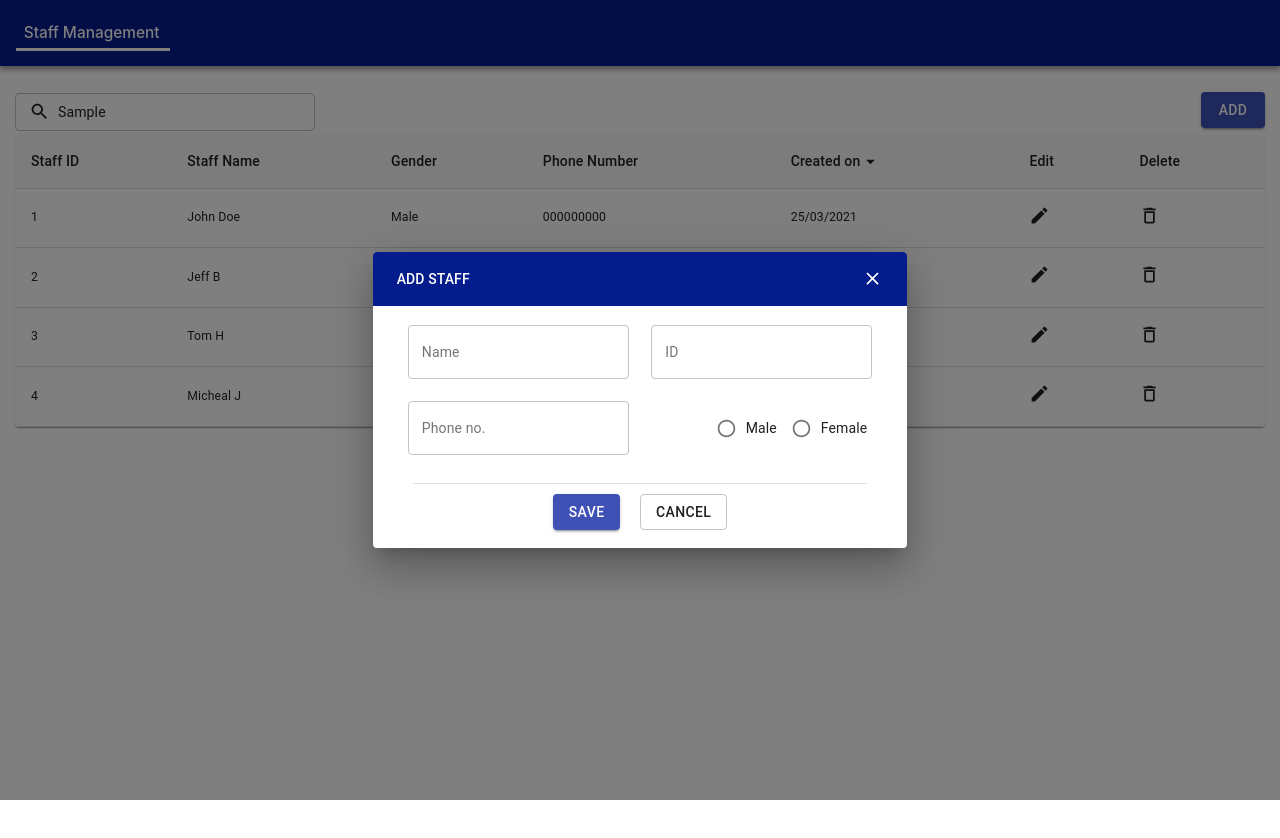
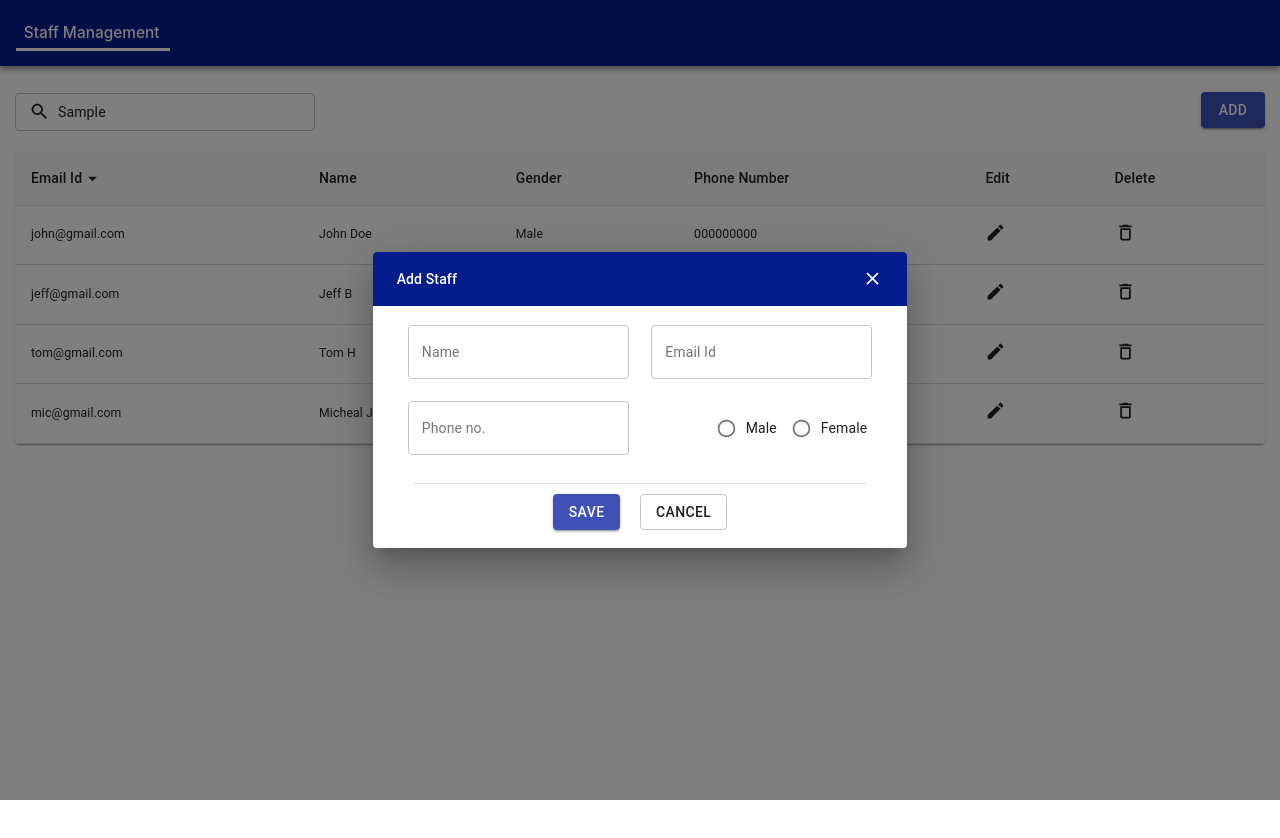
Before and after one commit to DivyaSampath04/React-practice, a React (Create React App) app: page / in a window 1280 px wide. Both pictures are taken after typing "Sample" into the empty fields and a click on the button "ADD". Shown: the top 838 px of the page. Built offline with nearby package versions, Linux system fonts and the light colour scheme.

Commit message:
changed id to email id

```diff
--- a/src/pages/StaffManagement/AddStaff/AddStaff.jsx
+++ b/src/pages/StaffManagement/AddStaff/AddStaff.jsx
@@ -8,6 +8,7 @@ import {
   Radio,
   Divider,
   Button,
+  RadioGroup
 } from "@material-ui/core";
 import "./AddStaff.css";
 import CloseIcon from "@material-ui/icons/Close";
@@ -19,7 +20,7 @@ class AddStaff extends React.Component {
         <Dialog open={this.props.data.add_open}>
           <DialogTitle className="add-staff-title">
             <div className="flex-space-between">
-              <p className="pop-title">ADD STAFF</p>
+              <p className="pop-title">{this.props.data.title}</p>
               <CloseIcon
                 className="icon-style"
                 style={{ color: "white" }}
@@ -31,6 +32,7 @@ class AddStaff extends React.Component {
             <div>
               <div className="flex-space-between">
                 <TextField
+                  autoComplete = "off"
                   className="input-field"
                   label="Name"
                   variant="outlined"
@@ -39,8 +41,9 @@ class AddStaff extends React.Component {
                   onChange={(event) => this.props.handleChange(event)}
                 />
                 <TextField
+                  autoComplete = "off"
                   className="input-field"
-                  label="ID"
+                  label="Email Id"
                   variant="outlined"
                   name="id"
                   value={this.props.data.id}
@@ -49,6 +52,7 @@ class AddStaff extends React.Component {
               </div>
               <div className="flex-space-between">
                 <TextField
+                  autoComplete = "off"
                   className="input-field"
                   label="Phone no."
                   variant="outlined"
@@ -57,16 +61,10 @@ class AddStaff extends React.Component {
                   onChange={(event) => this.props.handleChange(event)}
                 />
                 <div>
-                  <FormControlLabel
-                    value="Male"
-                    control={<Radio color="primary" />}
-                    label="Male"
-                  />
-                  <FormControlLabel
-                    value="Female"
-                    control={<Radio color="primary" />}
-                    label="Female"
-                  />
+                <RadioGroup row  name="gender" defaultValue={this.props.data.gender} onChange={(event) => this.props.handleChange(event)}>
+                    <FormControlLabel defaultChecked={this.props.data.gender === 'Male'} value="Male" control={<Radio />} label="Male" />
+                    <FormControlLabel defaultChecked={this.props.data.gender === 'Female'} value="Female" control={<Radio />} label="Female" />
+                  </RadioGroup>
                 </div>
               </div>
               <br />
--- a/src/pages/StaffManagement/StaffManagement.js
+++ b/src/pages/StaffManagement/StaffManagement.js
@@ -19,6 +19,7 @@ class StaffManagement extends React.Component {
     gender: "",
     action: "",
     ref: "",
+    title : ""
   };
   componentDidMount = () => {
     this.setState({
@@ -37,6 +38,7 @@ class StaffManagement extends React.Component {
         name: this.state.name,
         phone: this.state.phone,
         gender: this.state.gender,
+
       };
       staff_data_copy.push(new_data);
     } else {
@@ -45,6 +47,7 @@ class StaffManagement extends React.Component {
         name: this.state.name,
         phone: this.state.phone,
         gender: this.state.gender,
+
       };
     }
     this.setState({ add_open: false, staff_data: staff_data_copy });
@@ -52,8 +55,9 @@ class StaffManagement extends React.Component {
   openPopup = (action, id, ref) => {
     this.setState({ add_open: true, action: action, ref: ref });
     if (action === "add") {
-      this.setState({ id: "", name: "", phone: "", gender: "" });
+      this.setState({ id: "", name: "", phone: "", gender: "" ,title : 'Add Staff'});
     } else {
+      this.setState({title : 'Edit Staff'})
       config.staff_data.forEach((data) => {
         id === data.id &&
           this.setState({
@@ -61,6 +65,7 @@ class StaffManagement extends React.Component {
             name: data.name,
             phone: data.phone,
             gender: data.gender,
+
           });
       });
     }
@@ -88,6 +93,7 @@ class StaffManagement extends React.Component {
               Add
             </Button>
           </div>
+          <br />
           <TableContainer component={Paper}>
             <Table stickyHeader aria-label="customized table">
               <TableHeader data={this.state.staff_header} />
@@ -105,6 +111,7 @@ class StaffManagement extends React.Component {
           saveChanges={this.saveChanges}
           cancelChanges={this.cancelChanges}
           closePopup={this.closePopup}
+
         />
       </div>
     );
--- a/src/pages/StaffManagement/StaffTable/TableData/TableData.jsx
+++ b/src/pages/StaffManagement/StaffTable/TableData/TableData.jsx
@@ -15,7 +15,6 @@ class TableData extends React.Component {
                 <TableCell>{dt.name}</TableCell>
                 <TableCell>{dt.gender}</TableCell>
                 <TableCell>{dt.phone}</TableCell>
-                <TableCell>{dt.created}</TableCell>
                 <TableCell>
                   <EditIcon
                     className="icon-style"
--- a/src/utils/config.js
+++ b/src/utils/config.js
@@ -1,40 +1,39 @@
 export const staff_header = [
-  { name: "Staff ID", sort_order: true, sort_icon: false },
-  { name: "Staff Name", sort_order: true, sort_icon: false },
+  { name: "Email Id", sort_order: false, sort_icon: true },
+  { name: "Name", sort_order: true, sort_icon: false },
   { name: "Gender", sort_order: true, sort_icon: false },
   { name: "Phone Number", sort_order: true, sort_icon: false },
-  { name: "Created on", sort_order: false, sort_icon: true },
   { name: "Edit" },
   { name: "Delete"},
 ];
 export const staff_data = [
   {
-    id: "1",
+    id: "john@gmail.com",
     name: "John Doe",
     gender: "Male",
     phone: "000000000",
-    created : "25/03/2021"
+
   },
   {
-    id: "2",
+    id: "jeff@gmail.com",
     name: "Jeff B",
     gender: "Male",
     phone: "000000000",
-    created : "25/03/2021"
+
   },
   {
-    id: "3",
+    id: "tom@gmail.com",
     name: "Tom H",
     gender: "Male",
     phone: "000000000",
-    created : "25/03/2021"
+
   },
   {
-    id: "4",
+    id: "mic@gmail.com",
     name: "Micheal J",
     gender: "Male",
     phone: "000000000",
-    created : "25/03/2021"
+
   },
 ];
 
```
